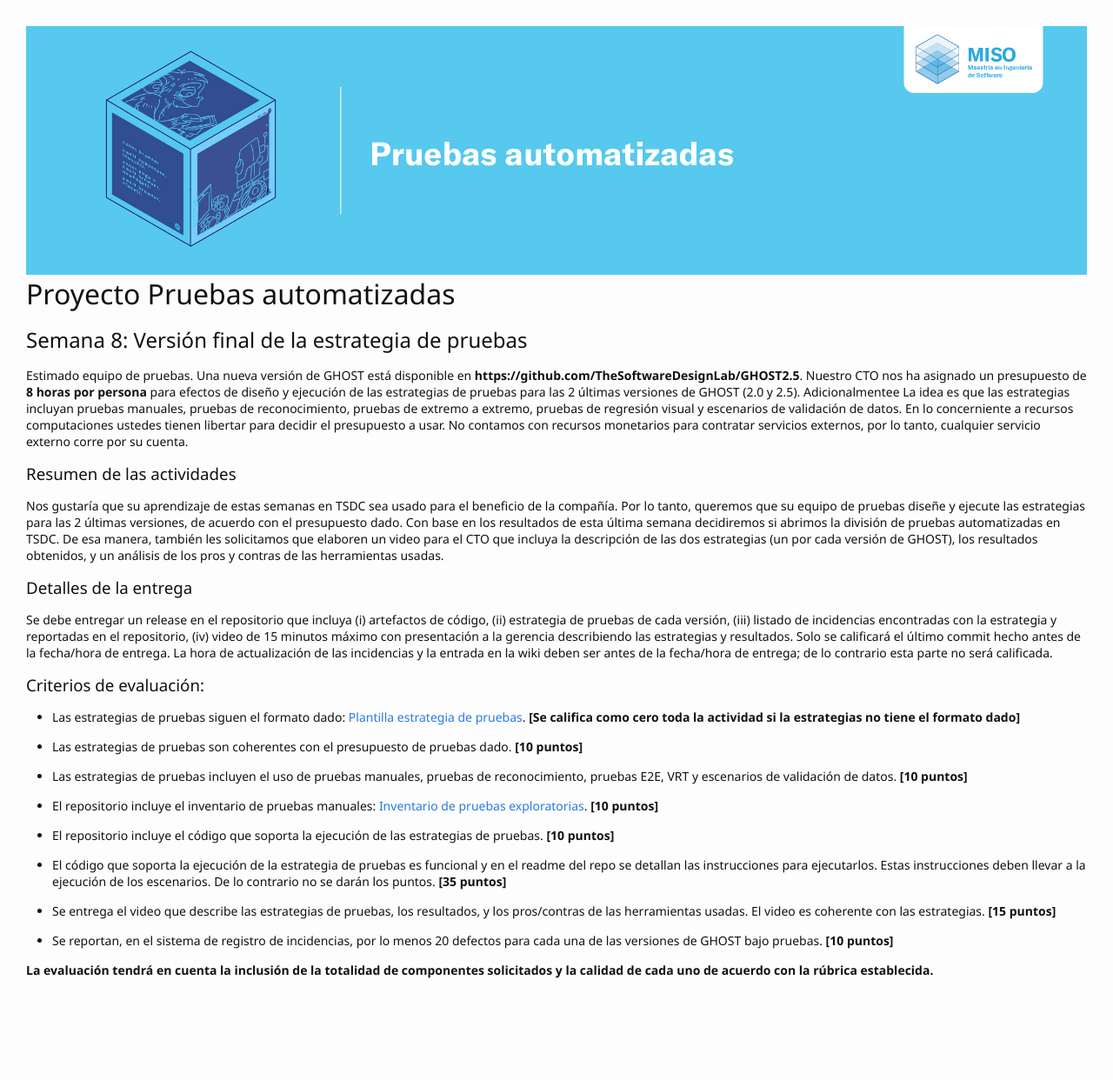
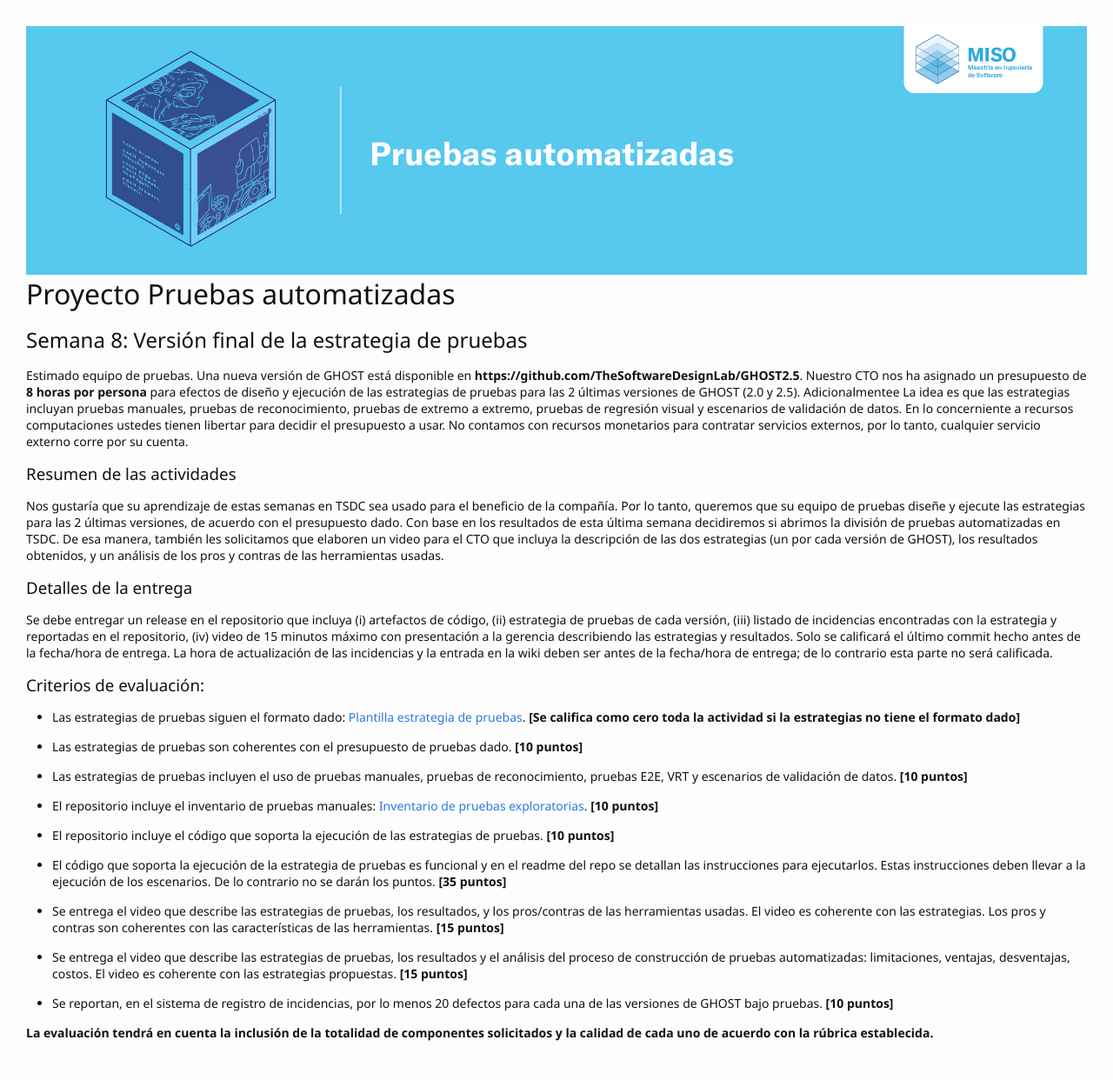
Before and after one commit to TiCSw/mt1_guias_pruebas, a Jekyll site: the page built from docs/semanas/semana8.md, in a window 1280 px wide. Shown: the whole page at 87% size. Built offline with Jekyll 4.4.1, drawn with Linux system fonts in a browser that asks for light colours; some web fonts are replaced; our own code applies the rules of GitHub Pages for plain Markdown files; comment, search, counter and statistics services are not loaded; before the commit the page ends 1170 px from its top, so only the background shows below that.

Commit message:
week 1 is updated

```diff
--- a/docs/semanas/semana8.md
+++ b/docs/semanas/semana8.md
@@ -26,7 +26,9 @@ Se debe entregar un release en el repositorio que incluya (i) artefactos de cód
 
 - El código que soporta la ejecución de la estrategia de pruebas es funcional y en el readme del repo se detallan las instrucciones para ejecutarlos. Estas instrucciones deben llevar a la ejecución de los escenarios. De lo contrario no se darán los puntos.  **[35 puntos]**
 
-- Se entrega el video que describe las estrategias de pruebas, los resultados, y los pros/contras de las herramientas usadas. El video es coherente con las estrategias. **[15 puntos]**
+- Se entrega el video que describe las estrategias de pruebas, los resultados, y los pros/contras de las herramientas usadas. El video es coherente con las estrategias. Los pros y contras son coherentes con las características de las herramientas. **[15 puntos]**
+
+- Se entrega el video que describe las estrategias de pruebas, los resultados y el análisis del proceso de construcción de pruebas automatizadas: limitaciones, ventajas, desventajas, costos. El video es coherente con las estrategias propuestas. **[15 puntos]**
 
 - Se reportan, en el sistema de registro de incidencias, por lo menos 20 defectos para cada una de las versiones de GHOST bajo pruebas. **[10 puntos]**
 
```
